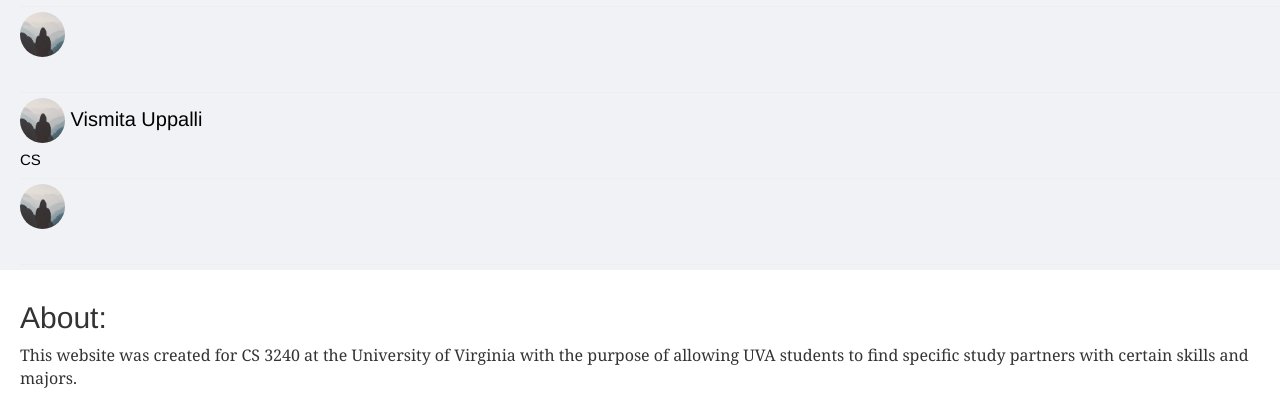
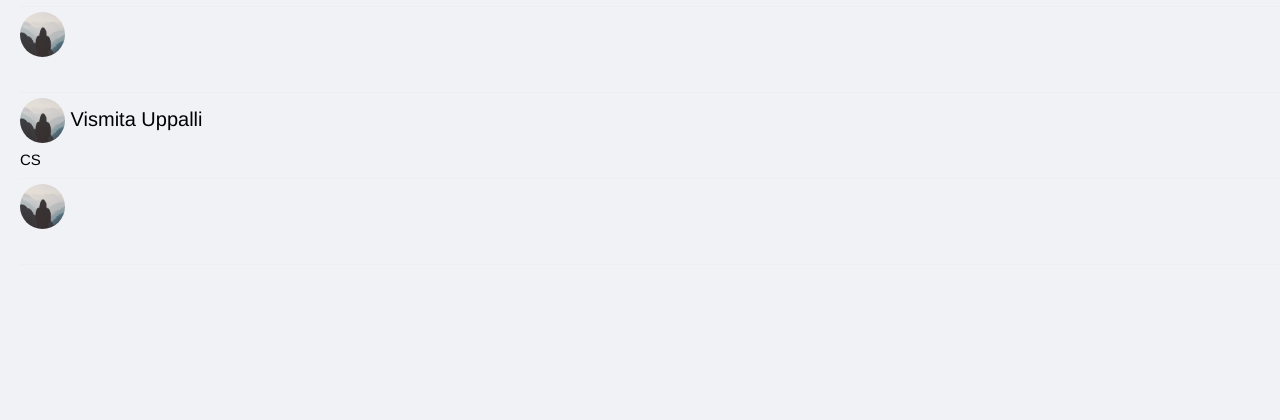
Before and after one commit to davio606/SkillMatching, a Django app: a page that uses match/templates/match/home.html in a window 1280 px wide. Shown: the part 1384-1804 px from the top of the page. After the commit the page ends 1613 px from the top, so only its background shows below. Run offline with Django 3.2, Linux system fonts and the light colour scheme; a user stored in the database is signed in; data comes from the database, SQL or seed files in the repository; parts of the project's set-up code (start-up, migrations or seed data) failed here and were passed over; some libraries are stand-ins or nearby versions.

Commit message:
editing homepage

```diff
--- a/match/templates/match/home.html
+++ b/match/templates/match/home.html
@@ -199,18 +199,5 @@
         <p>No users are available.</p>
     {% endif %}
   </div>
-  <footer id = "myFooter" style="padding-left: 20px;">
-      <hr style="height:10px; visibility:hidden;" />
-      <h2>About:</h2>
-      <p style = "font-family:georgia,garamond,serif;font-size:16px;">
-          This website was created for CS 3240 at the University of Virginia with the purpose of allowing UVA students
-          to find specific study partners with certain skills and majors.
-      </p>
-      <br>
-    </footer>
-    <style>
-        #myFooter {
-            background-color:#fff;
-        }
-    </style>
+
   </body>
--- a/match/views.py
+++ b/match/views.py
@@ -103,6 +103,7 @@ def contact(request):
     #return HttpResponse("This is the contact page")
     return render(request, 'match/contact.html')
 
+@login_required
 def choose(request, user_id):
     user = get_object_or_404(User, pk=user_id)
     if request.method == 'POST':
```
